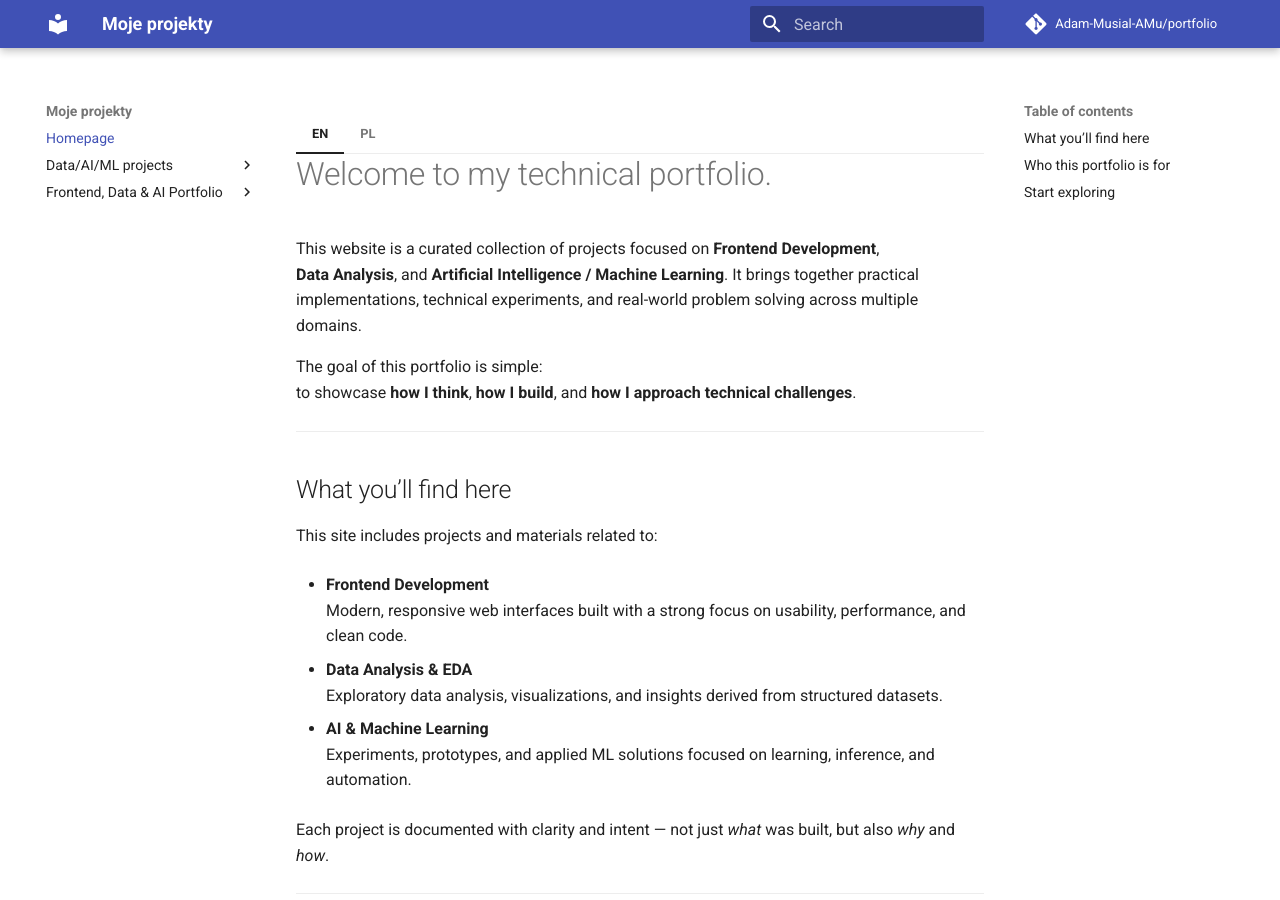
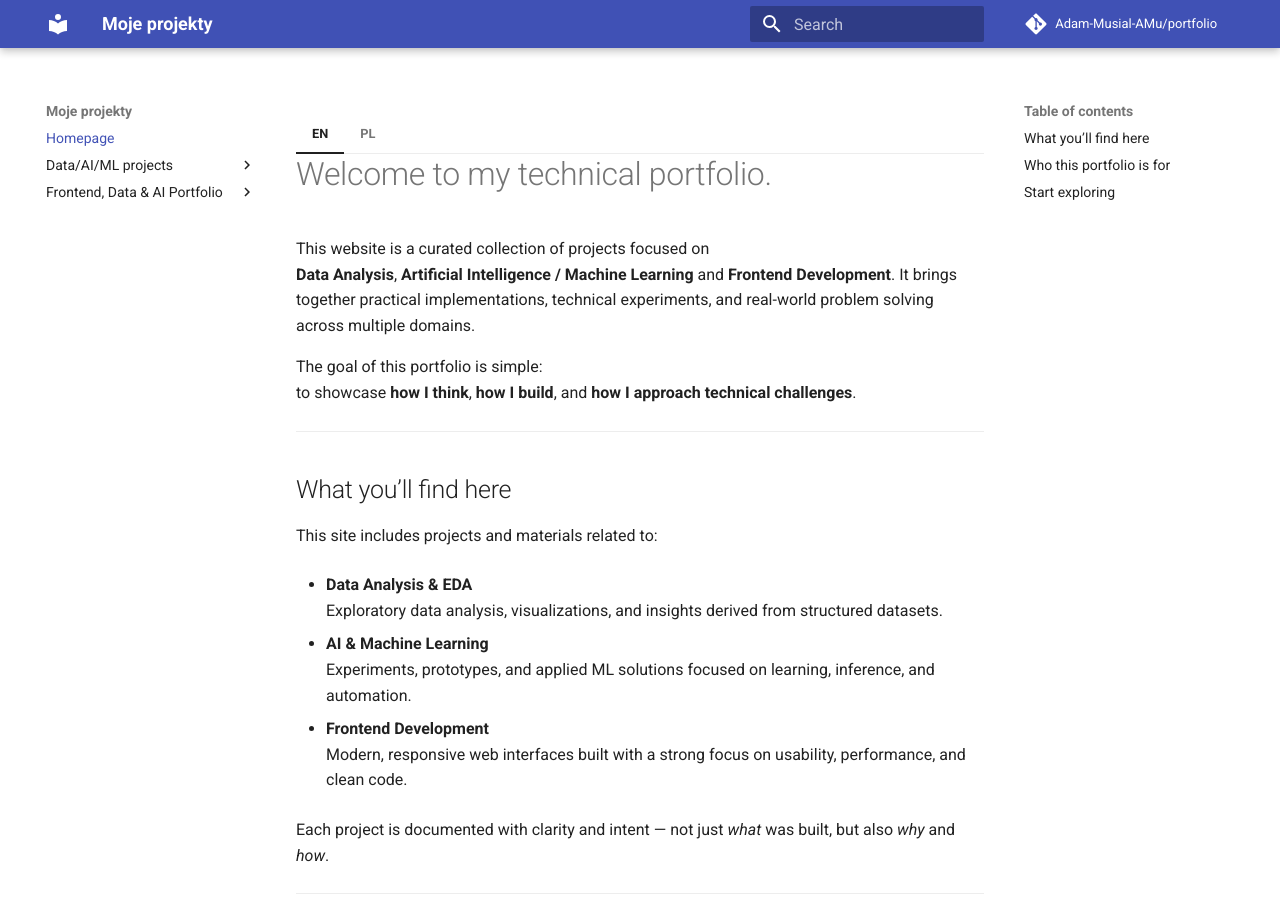
Before and after one commit to Adam-Musial-AMu/portfolio, an MkDocs documentation site: the page built from docs/index.md, in a window 1280 px wide and 900 px high. Built offline with MkDocs 1.6.1 and Material for MkDocs 9.7.7, drawn with Linux system fonts in a browser that asks for light colours; comment, search, counter and statistics services are not loaded.

```diff
--- a/docs/index.md
+++ b/docs/index.md
@@ -2,8 +2,8 @@
 
     # Welcome to my technical portfolio.
 
-    This website is a curated collection of projects focused on **Frontend Development**,
-    **Data Analysis**, and **Artificial Intelligence / Machine Learning**. It brings together
+    This website is a curated collection of projects focused on
+    **Data Analysis**, **Artificial Intelligence / Machine Learning** and **Frontend Development**. It brings together
     practical implementations, technical experiments, and real-world problem solving across
     multiple domains.
 
@@ -16,16 +16,16 @@
 
     This site includes projects and materials related to:
 
-    - **Frontend Development**
-      Modern, responsive web interfaces built with a strong focus on usability, performance,
-      and clean code.
-
     - **Data Analysis & EDA**
       Exploratory data analysis, visualizations, and insights derived from structured datasets.
 
     - **AI & Machine Learning**
       Experiments, prototypes, and applied ML solutions focused on learning, inference,
       and automation.
+
+    - **Frontend Development**
+      Modern, responsive web interfaces built with a strong focus on usability, performance,
+      and clean code.
 
     Each project is documented with clarity and intent — not just *what* was built,
     but also *why* and *how*.
@@ -60,8 +60,7 @@
     # Witaj w moim portfolio technicznym.
 
     Ta strona to starannie wybrana kolekcja projektów z obszaru
-    **Frontend Developmentu**, **Analizy Danych** oraz
-    **Sztucznej Inteligencji / Uczenia Maszynowego**. Znajdziesz tu
+    **Analizy Danych**, **Sztucznej Inteligencji / Uczenia Maszynowego** oraz **Frontend Developmentu**. Znajdziesz tu
     praktyczne realizacje, eksperymenty techniczne oraz rozwiązania
     rzeczywistych problemów z różnych domen.
 
```
Also changed, not shown: other parts of docs/index.md (+4 -4 lines).
